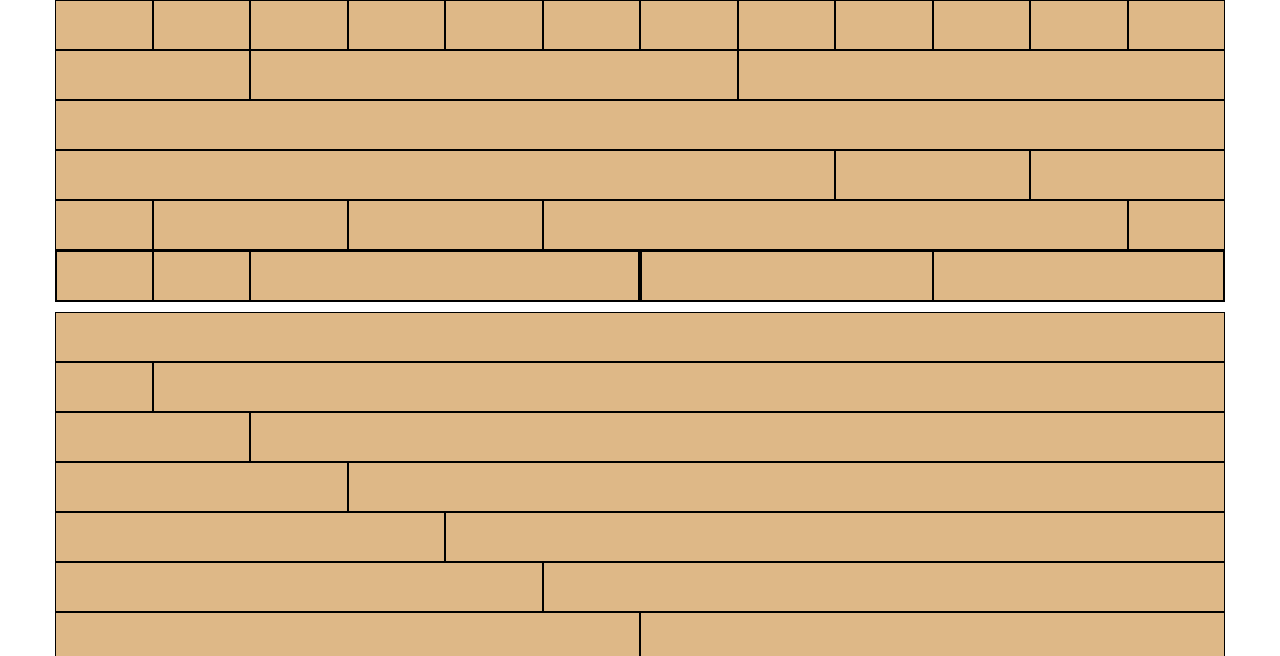
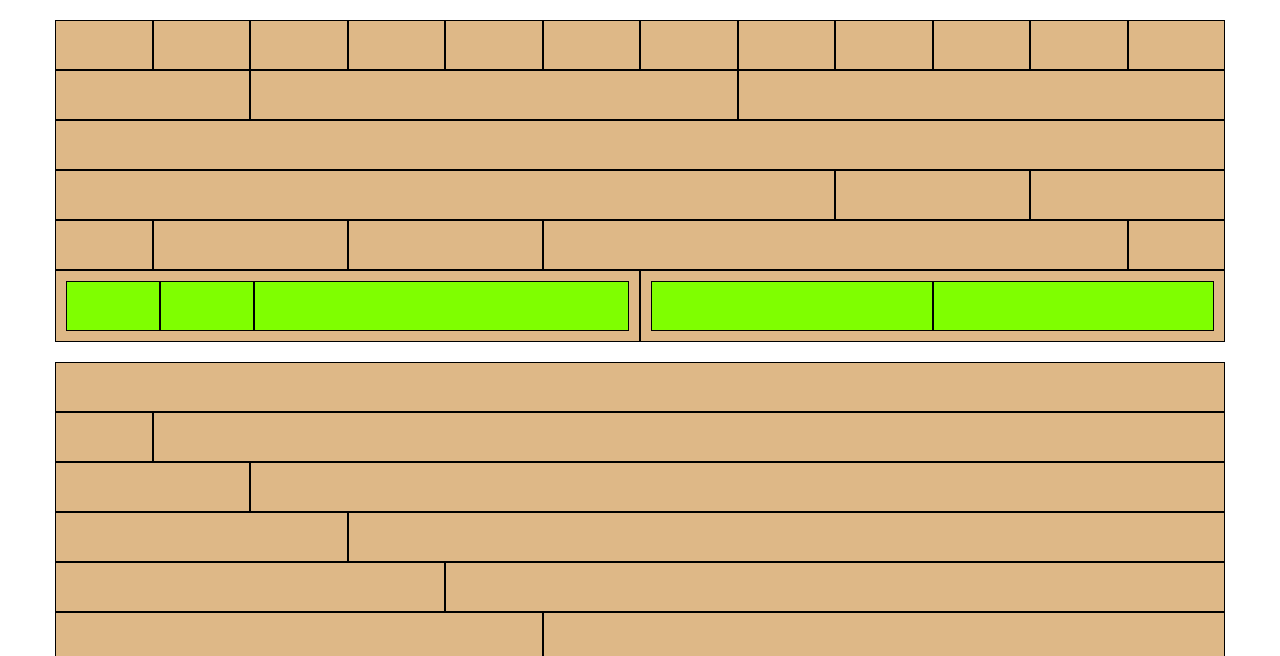
Before and after one commit to Antoniok2/html-css-12bool, a plain HTML site: page index.html in a window 1280 px wide. Shown: the top 656 px of the page. Drawn offline with Linux system fonts and the light colour scheme.

Commit message:
dettagli

```diff
--- a/css/style.css
+++ b/css/style.css
@@ -10,7 +10,14 @@
     border: 1px solid black;
 }
 
+.margin .col-xs-6 .row:first-child {
+    margin: 10px;
+}
 
-.spazio .row:first-child{
-    margin-top: 10px;
+.color {
+    background-color: chartreuse;
 }
+
+.padd {
+    padding: 20px 0;
+}
--- a/index.html
+++ b/index.html
@@ -9,7 +9,7 @@
     <title>Document</title>
 </head>
 <body>
-    <div class="container">
+    <div class="container padd">
         <div class="row">
             <div class="col-xs-1"></div>
             <div class="col-xs-1"></div>
@@ -50,24 +50,24 @@
             <div class="col-xs-1"></div>
         </div>
 
-        <div class="row">
+        <div class="row margin">
             <div class="col-xs-6">
                 <div class="row">
-                    <div class="col-xs-2"></div>
-                    <div class="col-xs-2"></div>
-                    <div class="col-xs-8"></div>
+                    <div class="col-xs-2 color"></div>
+                    <div class="col-xs-2 color"></div>
+                    <div class="col-xs-8 color"></div>
                 </div>
             </div>
             <div class="col-xs-6">
                 <div class="row">
-                    <div class="col-xs-6"></div>
-                    <div class="col-xs-6"></div>
+                    <div class="col-xs-6 color"></div>
+                    <div class="col-xs-6 color"></div>
                 </div>
             </div>
         </div>
     </div>
 
-    <div class="container spazio">
+    <div class="container">
         <div class="row">
             <div class="col-xs-12"></div>
         </div>
@@ -97,7 +97,7 @@
         </div>
     </div>
 
-    <div class="container">
+    <div class="container padd">
         <h1>Offset</h1>
         <div class="row">
             <div class="col-xs-1 col-xs-offset-11"></div>
```
